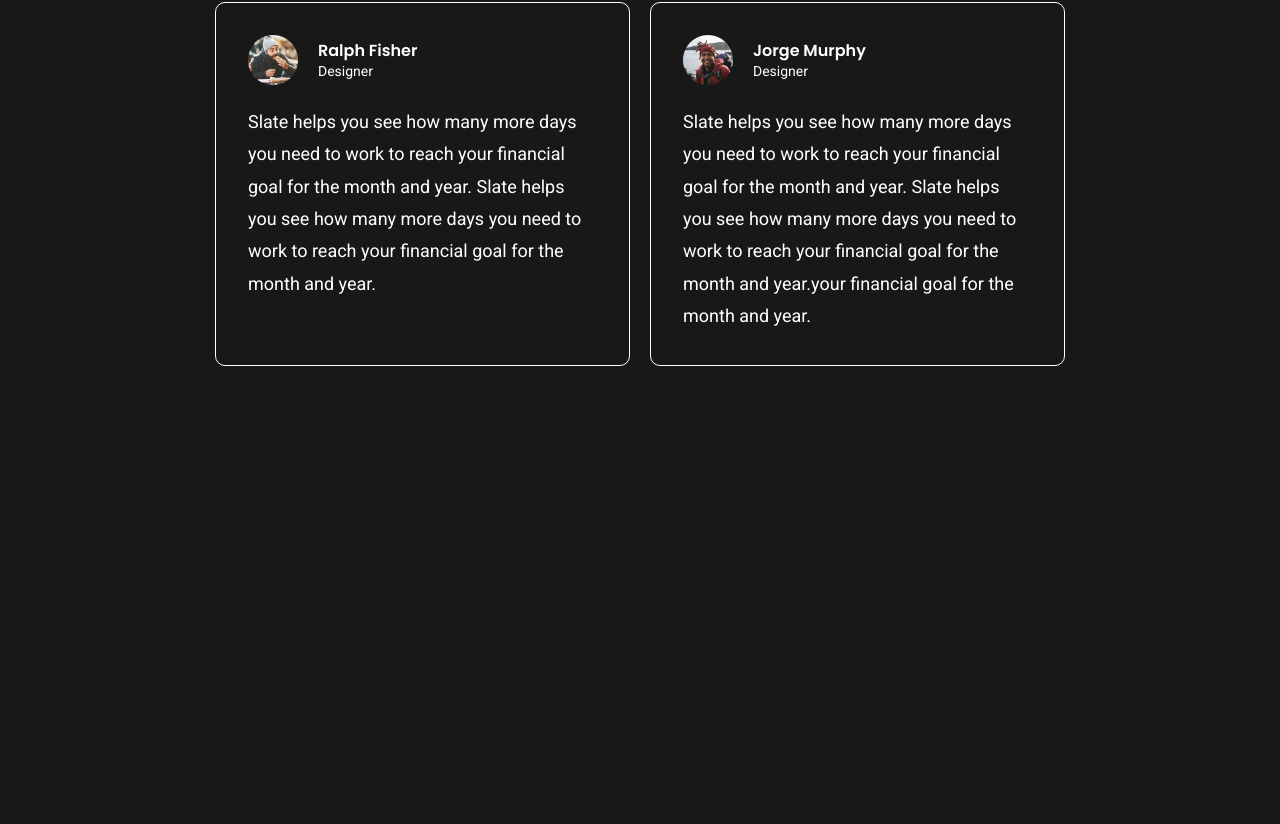
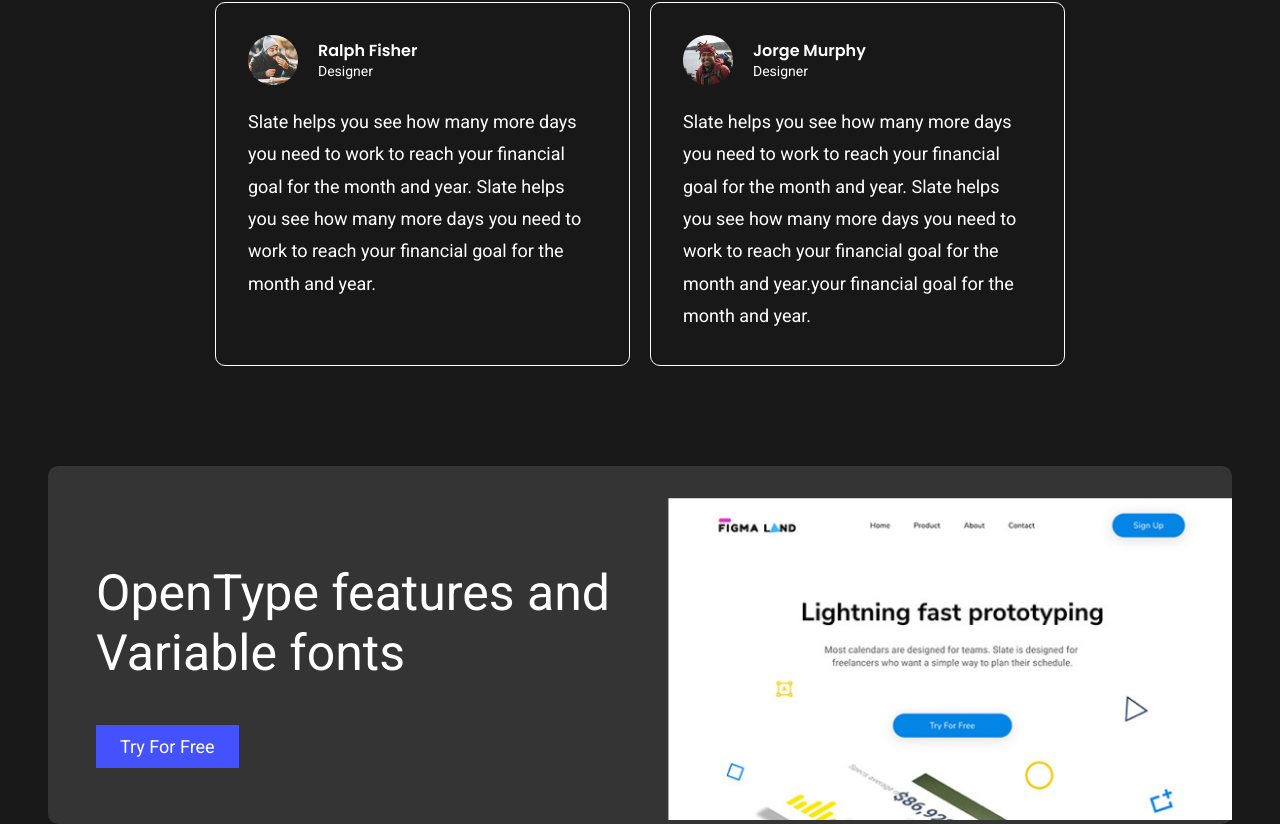
Before and after one commit to mhbaando/figma-land, a React (Create React App) app: page / in a window 1280 px wide. Shown: the part 5069-5893 px from the top of the page. Before the commit the page ends 5435 px from the top, so only its background shows below. Built offline with nearby package versions, Linux system fonts and the light colour scheme.

Commit message:
Implemented CTA Section and it's Responisve

```diff
--- /dev/null
+++ b/src/components/CTA/CTA.jsx
@@ -0,0 +1,21 @@
+import './CTA.scss';
+import Images from '../../constants/index';
+
+// CTA => Call to Action
+const CTA = () => {
+  return (
+    <section className="fg__cta">
+      <div className="fg__cta--container">
+        <div className="fg__cta-info">
+          <h2>OpenType features and Variable fonts</h2>
+          <button type="button">Try For Free</button>
+        </div>
+        <div className="fg__cta-image">
+          <img src={Images.CTA} alt="Open Type features" />
+        </div>
+      </div>
+    </section>
+  );
+};
+
+export default CTA;
--- /dev/null
+++ b/src/components/CTA/CTA.scss
@@ -0,0 +1,71 @@
+@import '../../scss/mixins', '../../scss/variables';
+
+.fg__cta {
+  @include flex(center, center);
+
+  margin-top: 100px;
+  padding: 0 3rem;
+
+  @media (max-width: 550px) {
+    padding: 0;
+  }
+}
+
+.fg__cta--container {
+  @include flex(space-between, center);
+
+  padding: 0 0 0 3rem;
+  border-radius: 10px;
+  background-color: $gray-background;
+
+  // let's giv him max widith
+  max-width: 1219px;
+
+  @media (max-width: 1018px) {
+    flex-direction: column;
+  }
+
+  @media (max-width: 550px) {
+    padding: 0 2rem;
+  }
+  .fg__cta-info {
+    flex: 1;
+
+    @media (max-width: 1018px) {
+      @include flex(center, center, column);
+    }
+    h2 {
+      @include body-font(50px, 400, $light-text, 120%);
+
+      @media (max-width: 1018px) {
+        font-size: 40px;
+
+        max-width: 400px;
+        text-align: center;
+      }
+    }
+
+    button {
+      padding: 0.5rem 1.5rem;
+
+      background-color: $primary-blue;
+      @include body-font(18px, 400, $light-text);
+
+      border: none;
+      outline: none;
+    }
+  }
+
+  .fg__cta-image {
+    flex: 1;
+
+    @media (max-width: 1018px) {
+      width: 100%;
+    }
+
+    img {
+      width: 100%;
+      height: auto;
+    }
+  }
+}
--- a/src/components/index.js
+++ b/src/components/index.js
@@ -22,3 +22,6 @@
 
 // testiminaails
 export { default as Testimonials } from './Testimonials/Testimonials';
+
+// Call to Action
+export { default as CTA } from './CTA/CTA';
--- a/src/constants/index.js
+++ b/src/constants/index.js
@@ -27,6 +27,8 @@
 import Lane from '../assets/lane.png';
 import Fisher from '../assets/fisher.png';
 import Murphy from '../assets/murphy.png';
+
+import CTA from '../assets/proto.png';
 
 // export as objetc file
 // will come back letter to export many images
@@ -59,6 +61,8 @@
   Lane,
   Fisher,
   Murphy,
+
+  CTA,
 };
 
 // then export here as defualt
--- /dev/null
+++ b/src/containers/CTA.jsx
@@ -0,0 +1,7 @@
+import { CTA } from '../components/index';
+
+const CTAContainer = () => {
+  return <CTA />;
+};
+
+export default CTAContainer;
--- a/src/containers/index.js
+++ b/src/containers/index.js
@@ -12,3 +12,5 @@
 export { default as GallertContainer } from './Gallery';
 // testtimonails contaiern
 export { default as TestimonialsContaier } from './Testimonials';
+// cta contiane r
+export { default as CTAContainer } from './CTA';
--- a/src/pages/Home.jsx
+++ b/src/pages/Home.jsx
@@ -7,6 +7,7 @@
   PartnersContainer,
   GallertContainer,
   TestimonialsContaier,
+  CTAContainer,
 } from '../containers/index';
 
 const Home = () => {
@@ -19,6 +20,7 @@
       <GallertContainer />
       <PartnersContainer />
       <TestimonialsContaier />
+      <CTAContainer />
     </>
   );
 };
--- a/src/scss/_variables.scss
+++ b/src/scss/_variables.scss
@@ -20,3 +20,4 @@
 // background colors
 $dark-background: #181818;
 $light-background: #ffffff;
+$gray-background: #343434;
```
